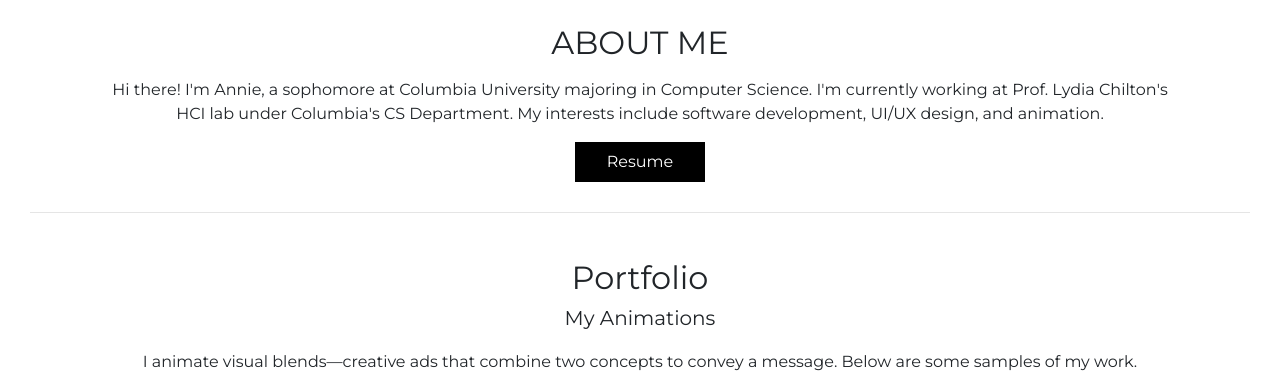
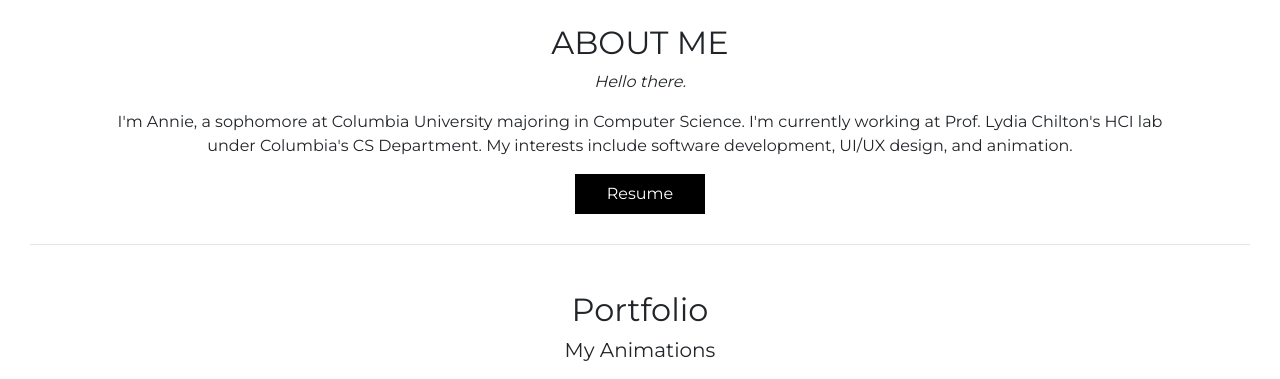
Before and after one commit to breadou-sui/breadou-sui.github.io, a plain HTML site: page index.html in a window 1280 px wide. Shown: the part 406-785 px from the top of the page. Drawn offline with nearby package versions, Linux system fonts and the light colour scheme.

Commit message:
testing edited intro

```diff
--- a/index.html
+++ b/index.html
@@ -31,8 +31,8 @@
 
 <div class="about">
   <h2>ABOUT ME</h2>
-  <p class="intro"><em></em></p>
-  <p class="intro">Hi there! I'm Annie, a sophomore at Columbia University majoring in Computer Science. I'm currently working at Prof. Lydia Chilton's HCI lab under Columbia's CS Department. My interests include software development, UI/UX design, and animation.</p>
+  <p class="intro"><em>Hello there.</em></p>
+  <p class="intro">I'm Annie, a sophomore at Columbia University majoring in Computer Science. I'm currently working at Prof. Lydia Chilton's HCI lab under Columbia's CS Department. My interests include software development, UI/UX design, and animation.</p>
 
 <a href="img/resume.pdf" download>
   <button class="resume_btn" download>Resume</button>
```
